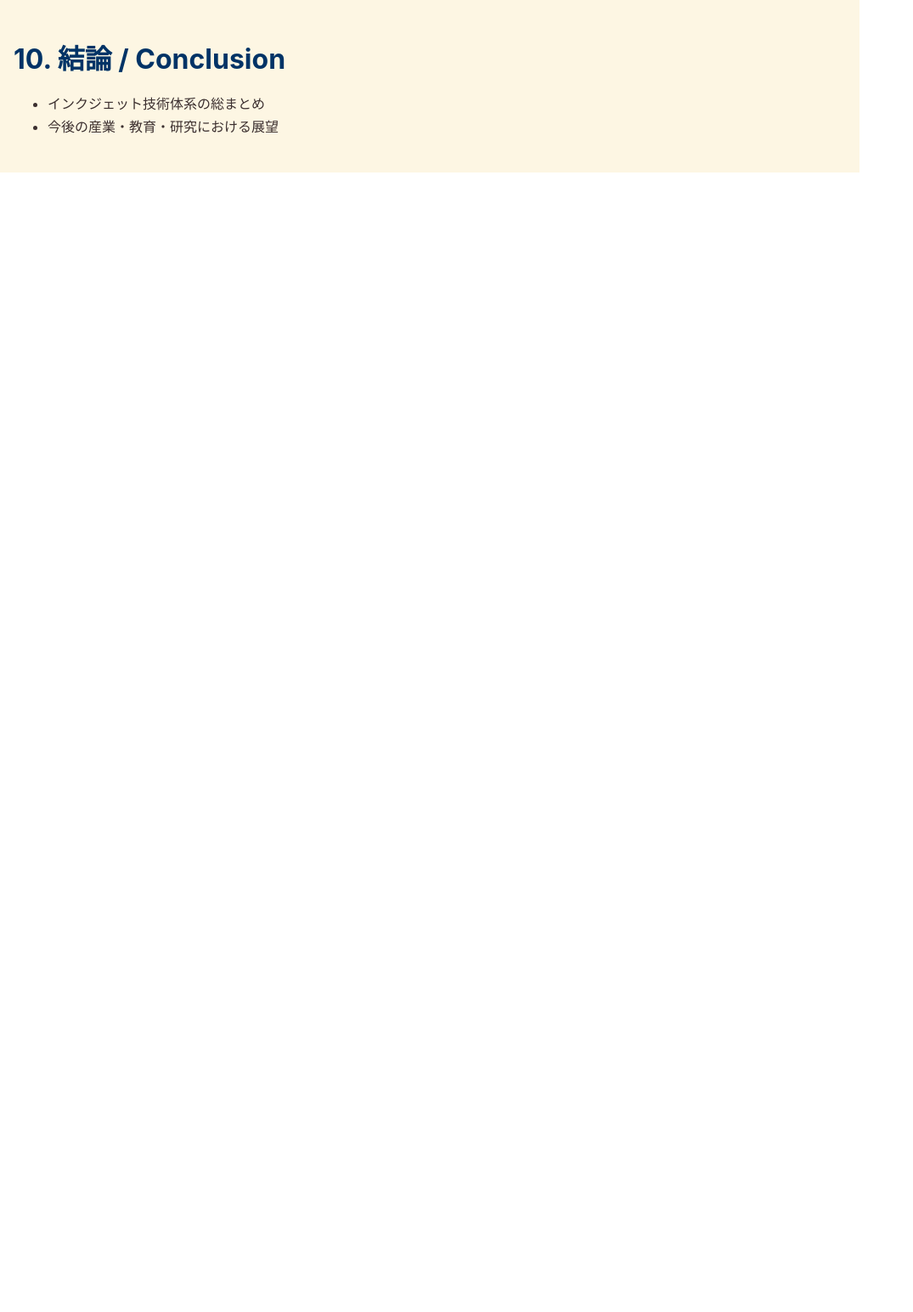
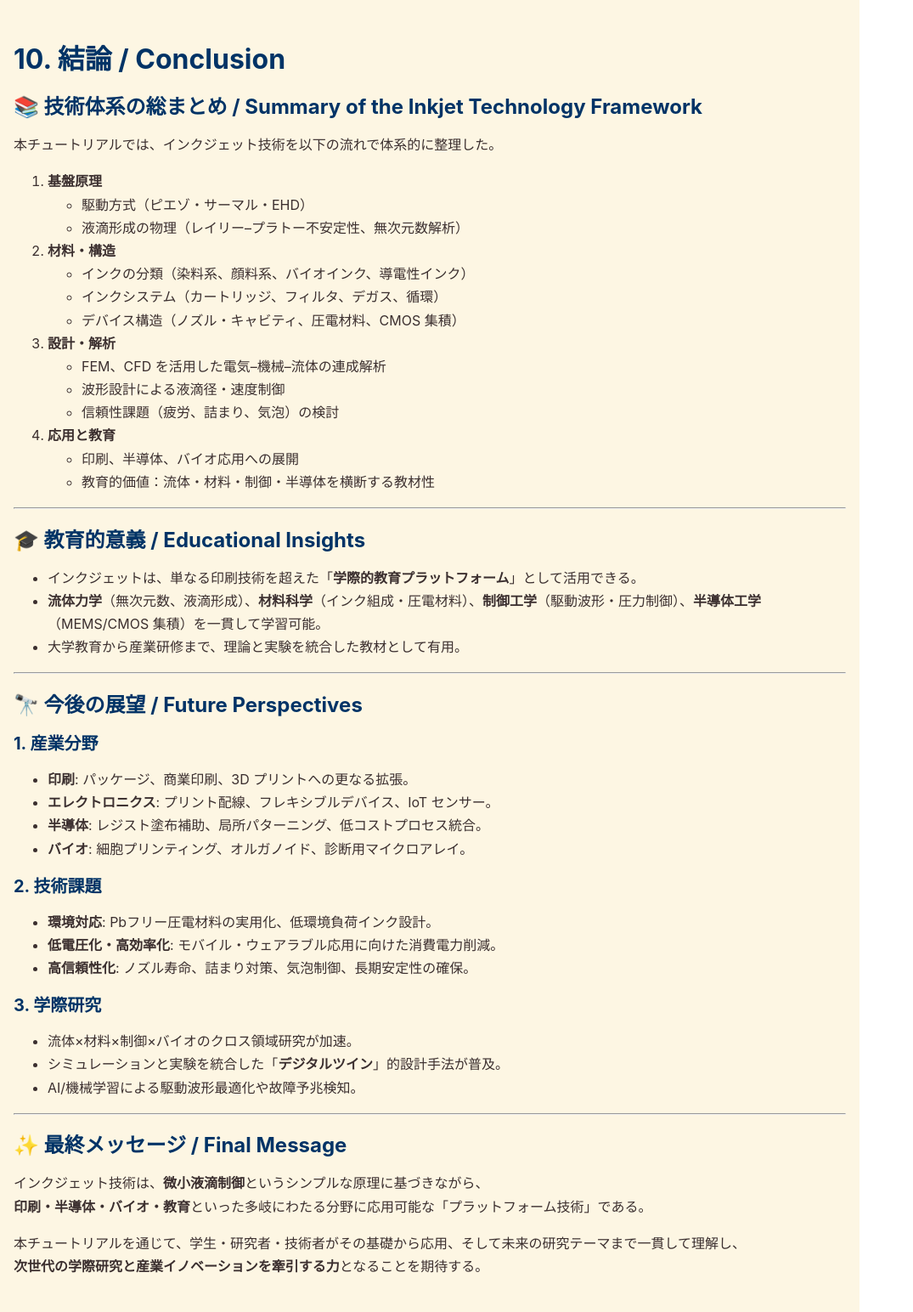
Before and after one commit to Samizo-AITL/Inkjet, a Jekyll site: the page built from paper/10_conclusion.md, in a window 1280 px wide. Shown: the whole page at 85% size, without its empty margins (0-1075 px from the left). Built offline with Jekyll 4.4.1, drawn with Linux system fonts in a browser that asks for light colours; our own code applies the rules of GitHub Pages for plain Markdown files; before the commit the page ends 900 px from its top, so only the background shows below that.

Commit message:
Update 10_conclusion.md

```diff
--- a/paper/10_conclusion.md
+++ b/paper/10_conclusion.md
@@ -1,4 +1,58 @@
 # 10. 結論 / Conclusion
 
-- インクジェット技術体系の総まとめ
-- 今後の産業・教育・研究における展望
+## 📚 技術体系の総まとめ / Summary of the Inkjet Technology Framework
+本チュートリアルでは、インクジェット技術を以下の流れで体系的に整理した。
+
+1. **基盤原理**
+   - 駆動方式（ピエゾ・サーマル・EHD）
+   - 液滴形成の物理（レイリー–プラトー不安定性、無次元数解析）
+
+2. **材料・構造**
+   - インクの分類（染料系、顔料系、バイオインク、導電性インク）
+   - インクシステム（カートリッジ、フィルタ、デガス、循環）
+   - デバイス構造（ノズル・キャビティ、圧電材料、CMOS 集積）
+
+3. **設計・解析**
+   - FEM、CFD を活用した電気–機械–流体の連成解析
+   - 波形設計による液滴径・速度制御
+   - 信頼性課題（疲労、詰まり、気泡）の検討
+
+4. **応用と教育**
+   - 印刷、半導体、バイオ応用への展開
+   - 教育的価値：流体・材料・制御・半導体を横断する教材性
+
+---
+
+## 🎓 教育的意義 / Educational Insights
+- インクジェットは、単なる印刷技術を超えた「**学際的教育プラットフォーム**」として活用できる。
+- **流体力学**（無次元数、液滴形成）、**材料科学**（インク組成・圧電材料）、**制御工学**（駆動波形・圧力制御）、**半導体工学**（MEMS/CMOS 集積）を一貫して学習可能。
+- 大学教育から産業研修まで、理論と実験を統合した教材として有用。
+
+---
+
+## 🔭 今後の展望 / Future Perspectives
+
+### 1. 産業分野
+- **印刷**: パッケージ、商業印刷、3D プリントへの更なる拡張。
+- **エレクトロニクス**: プリント配線、フレキシブルデバイス、IoT センサー。
+- **半導体**: レジスト塗布補助、局所パターニング、低コストプロセス統合。
+- **バイオ**: 細胞プリンティング、オルガノイド、診断用マイクロアレイ。
+
+### 2. 技術課題
+- **環境対応**: Pbフリー圧電材料の実用化、低環境負荷インク設計。
+- **低電圧化・高効率化**: モバイル・ウェアラブル応用に向けた消費電力削減。
+- **高信頼性化**: ノズル寿命、詰まり対策、気泡制御、長期安定性の確保。
+
+### 3. 学際研究
+- 流体×材料×制御×バイオのクロス領域研究が加速。
+- シミュレーションと実験を統合した「**デジタルツイン**」的設計手法が普及。
+- AI/機械学習による駆動波形最適化や故障予兆検知。
+
+---
+
+## ✨ 最終メッセージ / Final Message
+インクジェット技術は、**微小液滴制御**というシンプルな原理に基づきながら、
+**印刷・半導体・バイオ・教育**といった多岐にわたる分野に応用可能な「プラットフォーム技術」である。
+
+本チュートリアルを通じて、学生・研究者・技術者がその基礎から応用、そして未来の研究テーマまで一貫して理解し、
+**次世代の学際研究と産業イノベーションを牽引する力**となることを期待する。
```
